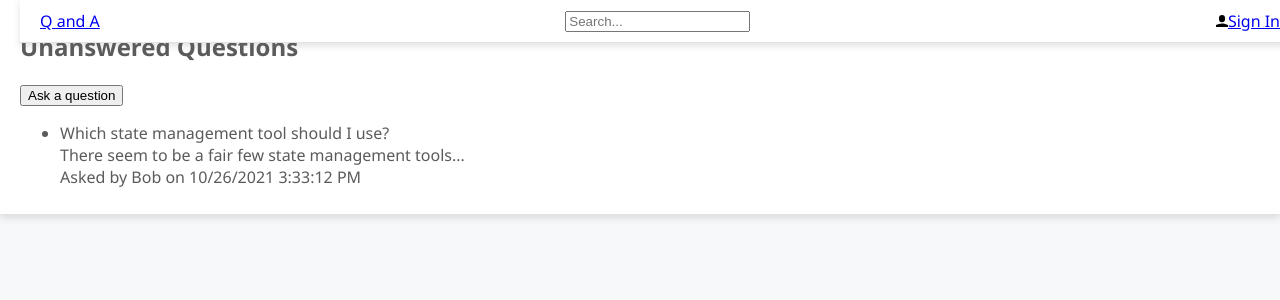
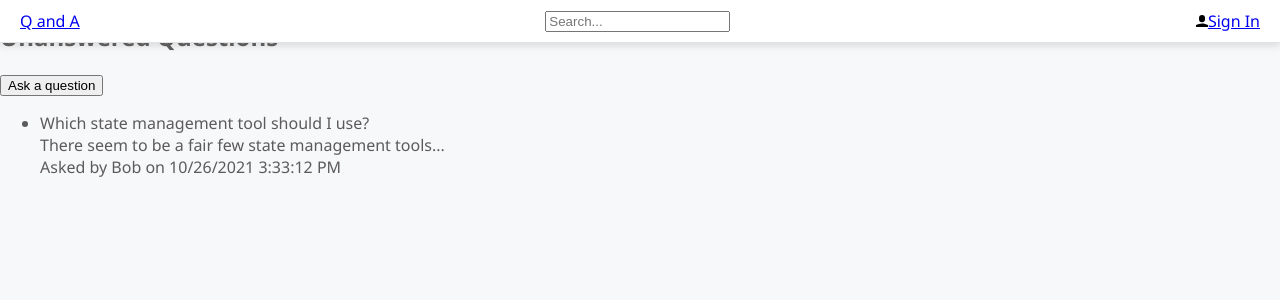
Before and after one commit to vytautas-dotcom/QAprojFrontend, a React (Create React App) app in the folder frontend/: page / in a window 1280 px wide. Shown: the top 300 px of the page. Built offline with nearby package versions, Linux system fonts and the light colour scheme.

Commit message:
Use CSS modules to avoid CSS classes collision

```diff
--- a/frontend/src/App.tsx
+++ b/frontend/src/App.tsx
@@ -1,11 +1,11 @@
 import React from "react";
-import "./App.css";
+import styles from "./App.module.css";
 import { Header } from "./Header";
 import { HomePage } from "./HomePage";
 
 function App() {
   return (
-    <div className="container">
+    <div className={styles.container}>
       <Header />
       <HomePage />
     </div>
--- a/frontend/src/Header.tsx
+++ b/frontend/src/Header.tsx
@@ -1,6 +1,6 @@
 import React from "react";
 import { UserIcon } from "./Icons";
-import "./Header.css";
+import styles from "./Header.module.css";
 
 export const Header = () => {
   const handleSearchInputChange = (e: React.ChangeEvent<HTMLInputElement>) => {
@@ -8,7 +8,7 @@
   };
 
   return (
-    <div className="container">
+    <div className={styles.container}>
       <a href="./">Q and A</a>
       <input
         type="text"
```
Also changed, not shown: frontend/src/App.module.css (renamed from frontend/src/App.css), frontend/src/Header.module.css (renamed from frontend/src/Header.css).
